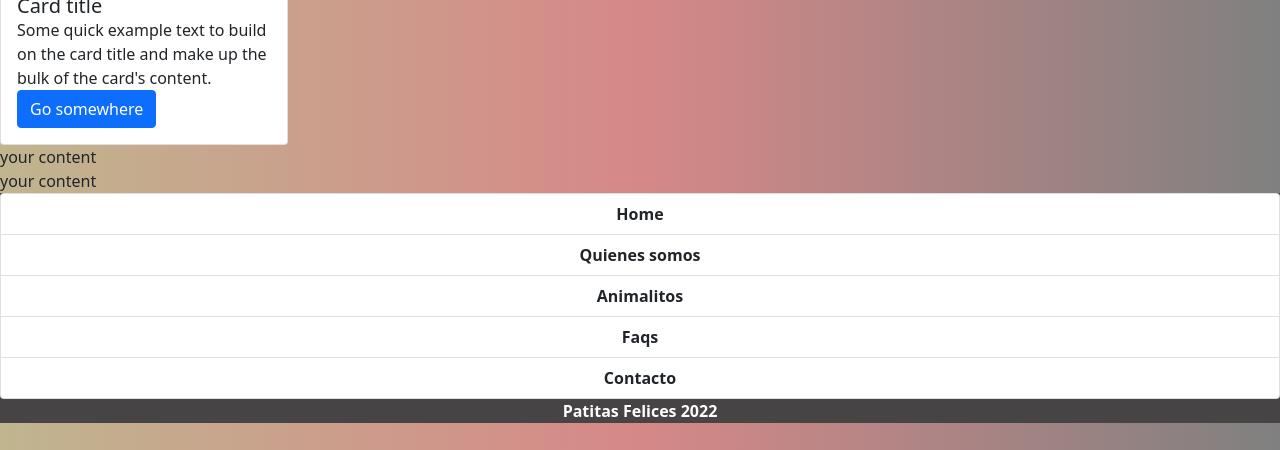
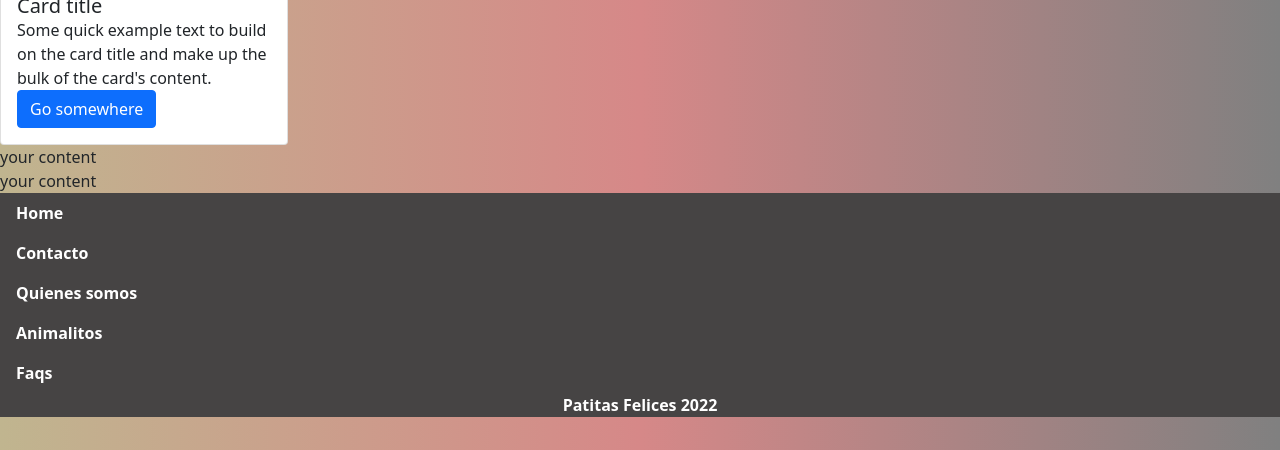
Before and after one commit to AntonellaBorasio/claseJS, a plain HTML site: page index.html in a window 1280 px wide. Shown: the part 350-800 px from the top of the page. Drawn offline with nearby package versions, Linux system fonts and the light colour scheme.

Commit message:
piso html
sólo arreglé un poco el footer anterior.

```diff
--- a/index.html
+++ b/index.html
@@ -100,14 +100,14 @@
 
 <!--AGREGO FOOTER DAN-->
   <footer>
-    <div class="list-group justify-content-start bg-transparent">
-      <a href="#" class="list-group-item list-group-item-action text-black bg-transparente justify-content-start" aria-current="true">
+    <div class="list-group text-start">
+      <a href="#" class="list-group-item list-group-item-action text-white border-0 bg-transparent justify-content-start" aria-current="true">
         Home
       </a>
-      <a href="#" class="list-group-item list-group-item-action text-black bg-transparente">Quienes somos</a>
-      <a href="#" class="list-group-item list-group-item-action text-black bg-transparente">Animalitos</a>
-      <a href="#" class="list-group-item list-group-item-action text-black bg-transparente">Faqs</a>
-      <a href="#" class="list-group-item list-group-item-action text-black bg-transparente" tabindex="-1" aria-disabled="true">Contacto</a>
+      <a href="#" class="list-group-item list-group-item-action text-white border-0 bg-transparent" tabindex="-1" aria-disabled="true">Contacto</a>
+      <a href="#" class="list-group-item list-group-item-action text-white border-0 bg-transparent">Quienes somos</a>
+      <a href="#" class="list-group-item list-group-item-action text-white border-0 bg-transparent">Animalitos</a>
+      <a href="#" class="list-group-item list-group-item-action text-white border-0 bg-transparent">Faqs</a>
     </div>
     <p>Patitas Felices 2022</p>
   </footer>
```
